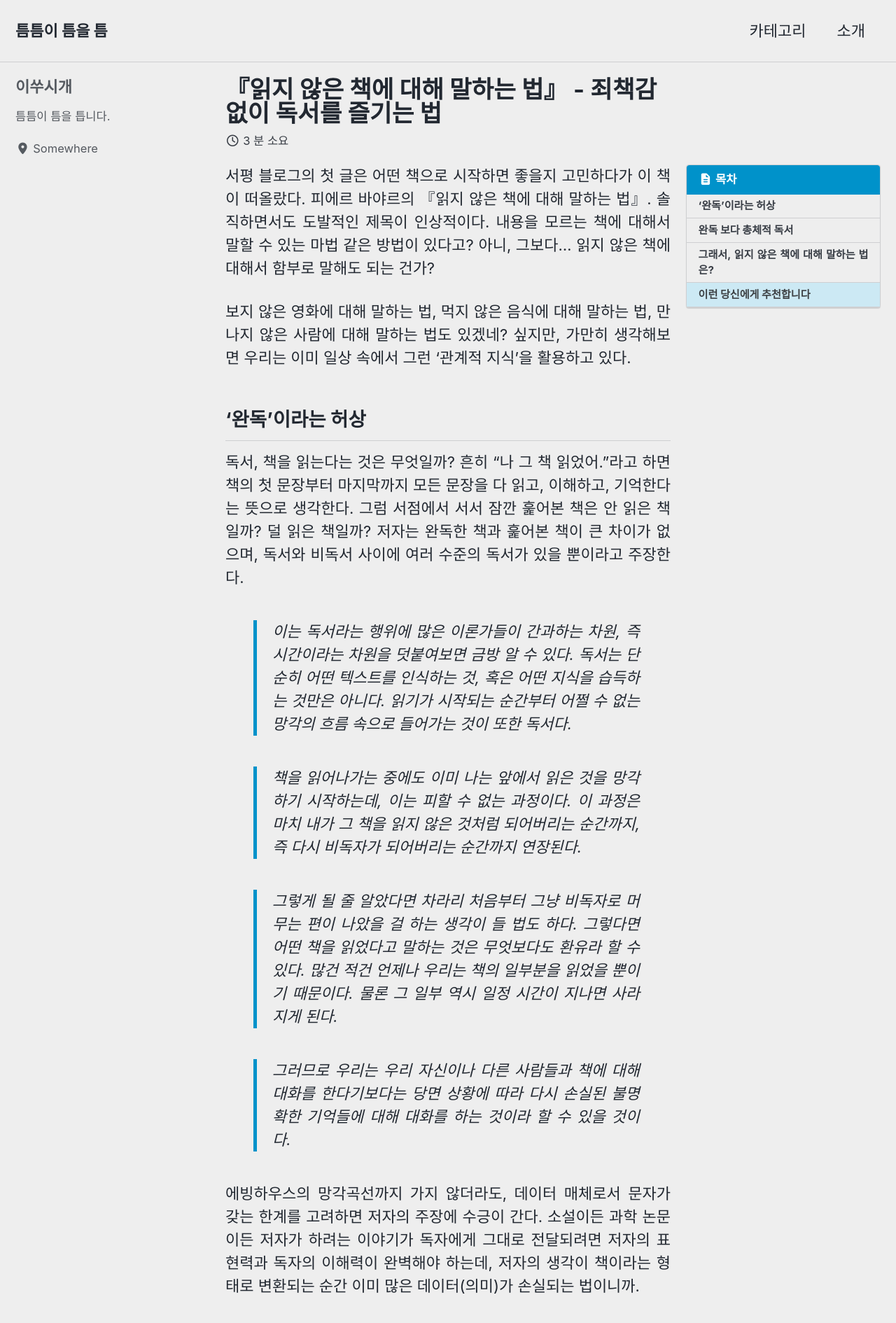
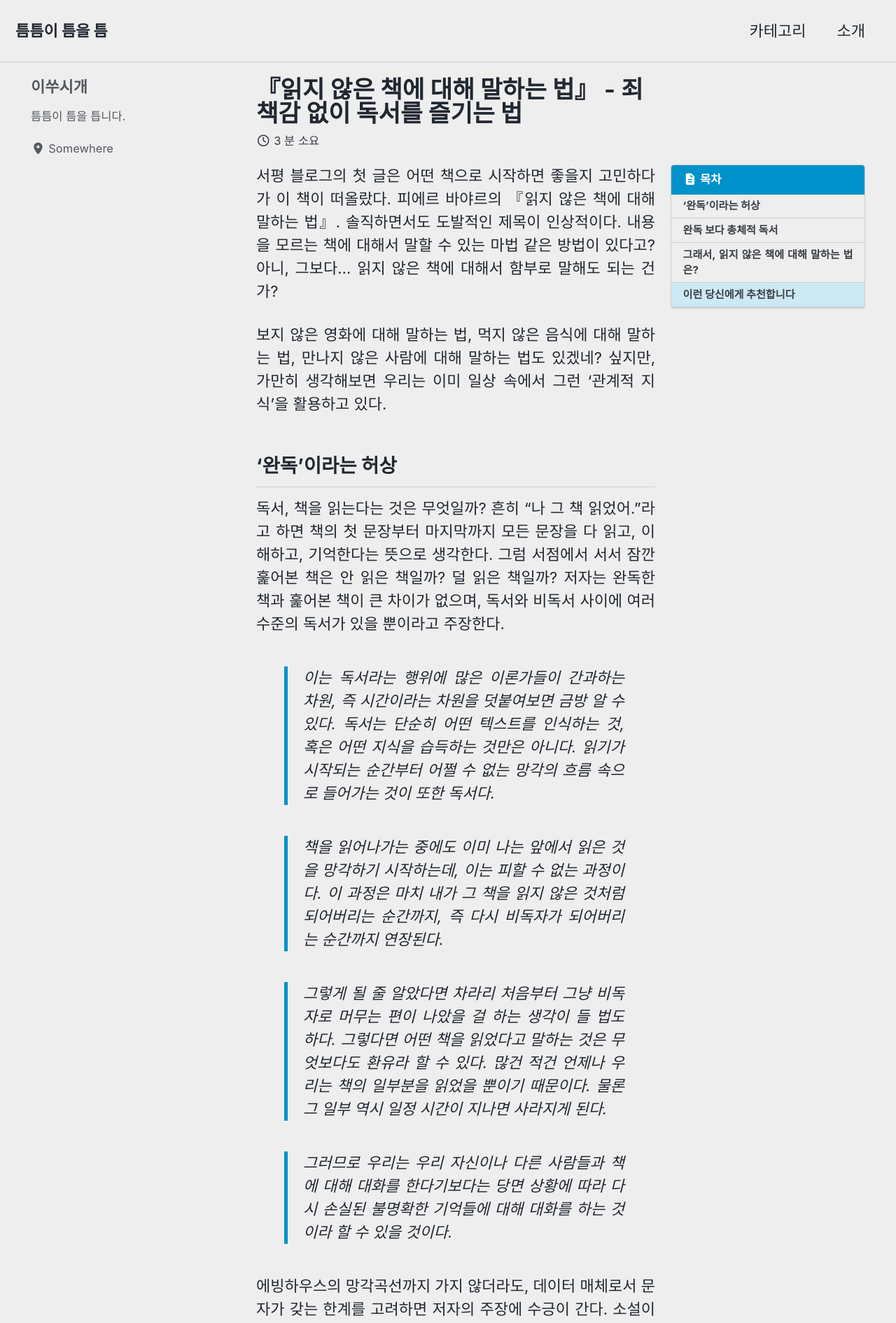
Before and after one commit to godoldriver/godoldriver.github.io, a Jekyll site: the page built from _posts/2026-04-20-how-to-talk-about-books-you-havent-read.md, in a window 1280 px wide. Shown: the top 1890 px of the page at 70% size. Built offline with Jekyll 4.4.1, drawn with Linux system fonts in a browser that asks for light colours; cached includes are drawn as plain includes; comment, search, counter and statistics services are not loaded.

Commit message:
style: 콘텐츠 영역 좌우 여백 및 사이드바 간격 조정

```diff
--- a/_sass/minimal-mistakes/_page.scss
+++ b/_sass/minimal-mistakes/_page.scss
@@ -5,7 +5,7 @@
 #main {
   @include clearfix;
   margin-inline: auto;
-  padding-inline: 1em;
+  padding-inline: 2em;
   -webkit-animation: $intro-transition;
   animation: $intro-transition;
   max-width: 100%;
@@ -49,6 +49,7 @@ body {
     float: inline-start;
     margin-top: 1em;
     margin-inline: 0;
+    padding-inline-start: 1em;
     width: 100%;
     clear: both;
 
```
